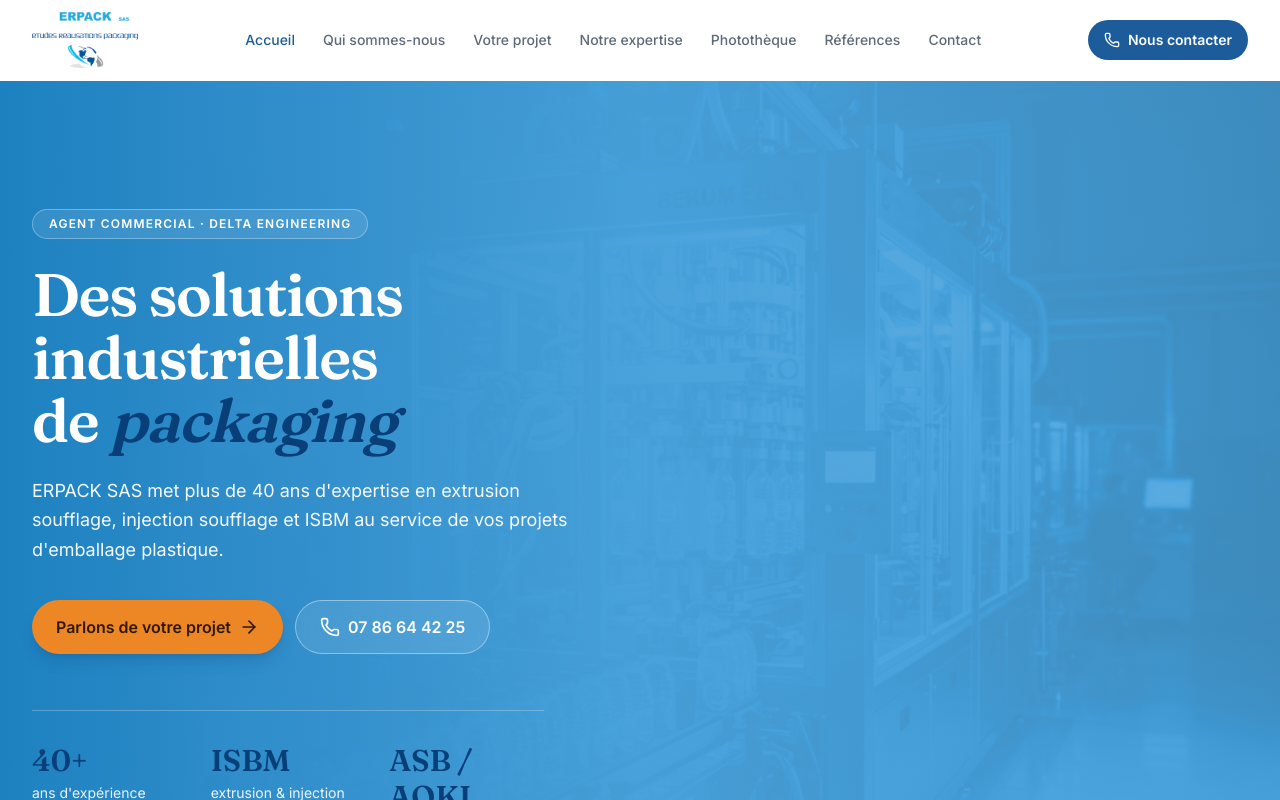
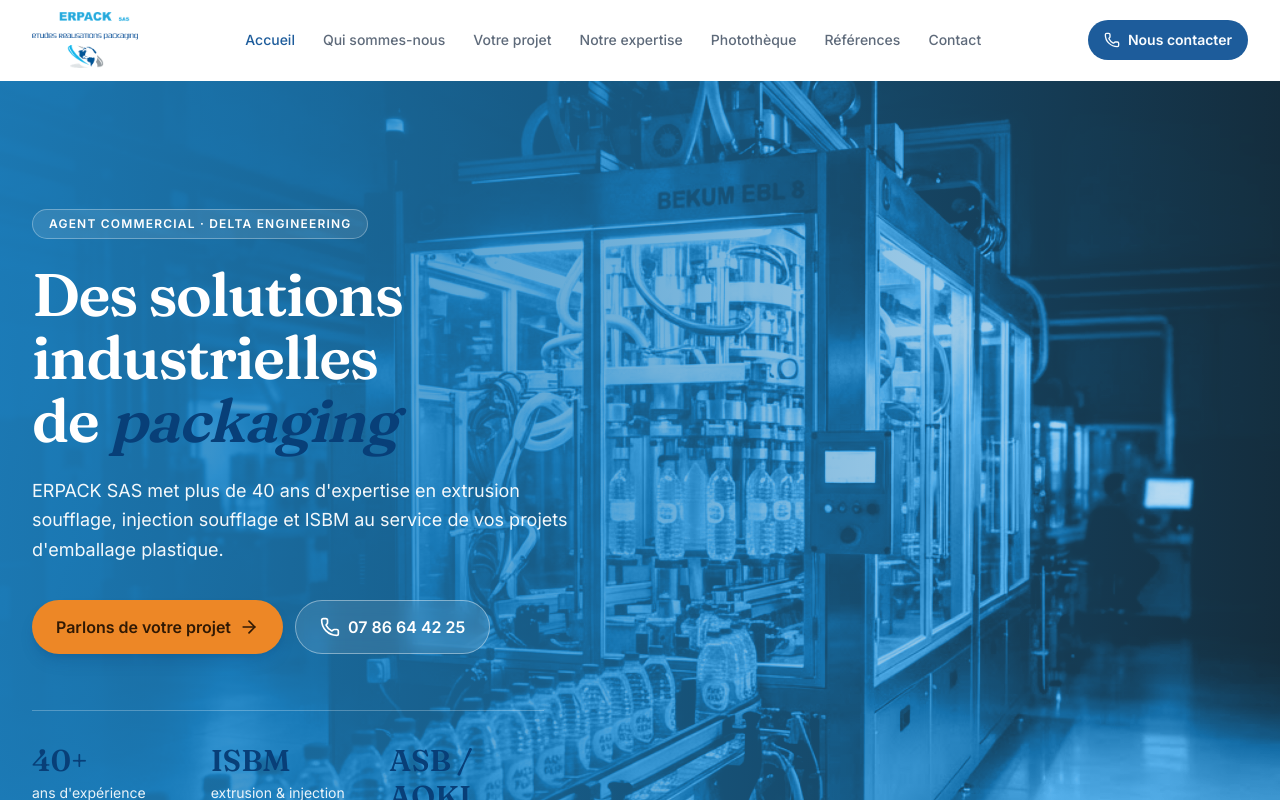
Before and after one commit to guicrstn/erpack-website, a Next.js app: page / in a window 1280 px wide. Shown: the top 800 px of the page. Built offline with nearby package versions, Linux system fonts and the light colour scheme.

Commit message:
feat: enhance hero component visual effects and gradient

```diff
--- a/components/home/hero.tsx
+++ b/components/home/hero.tsx
@@ -11,11 +11,11 @@ export function Hero() {
         alt="Machine d'extrusion soufflage dans une usine moderne"
         fill
         priority
-        className="object-cover opacity-25 mix-blend-luminosity"
+        className="object-cover opacity-80 mix-blend-luminosity contrast-125"
         sizes="100vw"
       />
       <div
-        className="absolute inset-0 bg-gradient-to-r from-sky-deep via-sky/90 to-sky/40"
+        className="absolute inset-0 bg-gradient-to-r from-sky-deep/90 via-sky-deep/55 to-sky/10"
         aria-hidden="true"
       />
 
```
